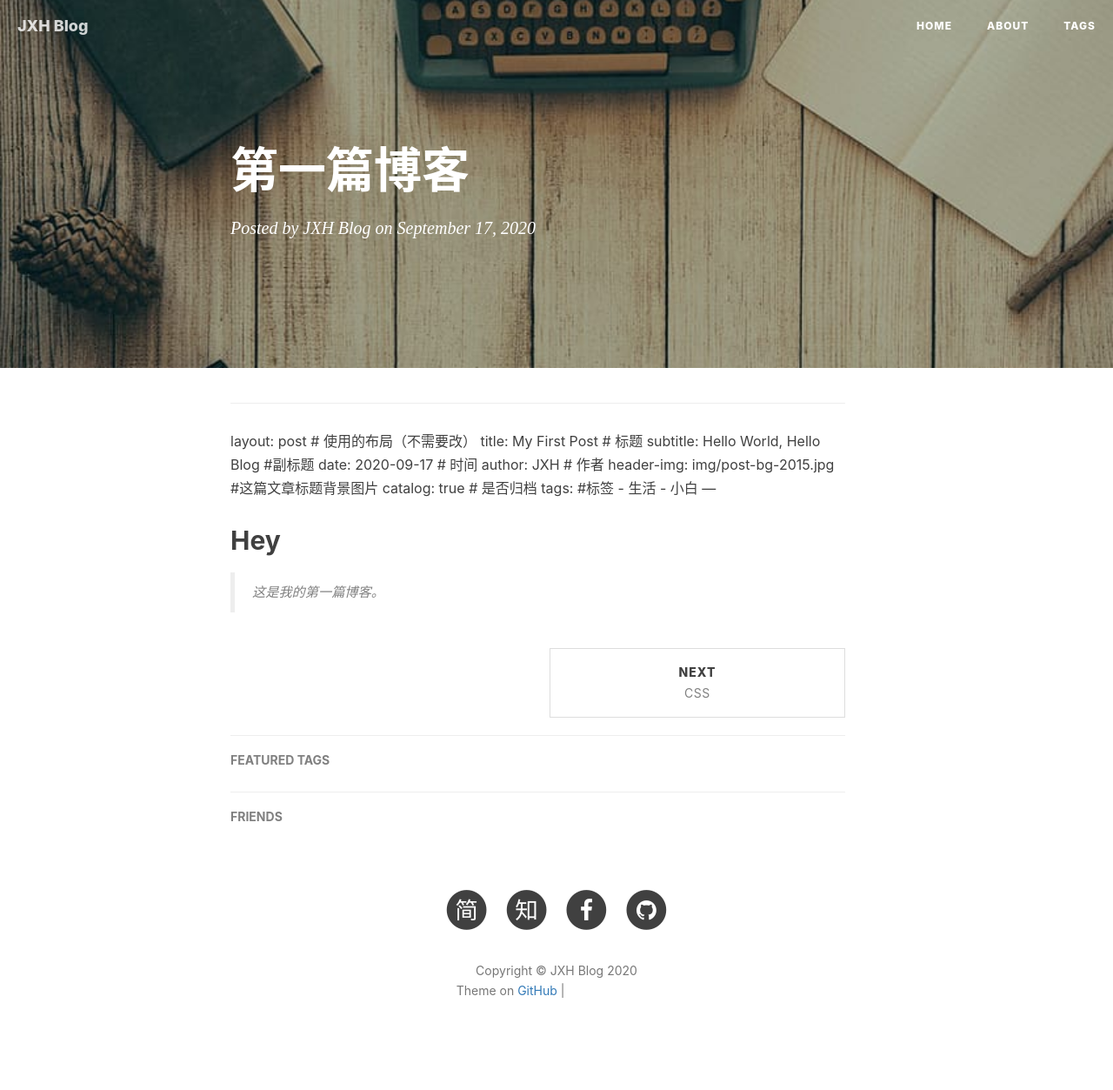
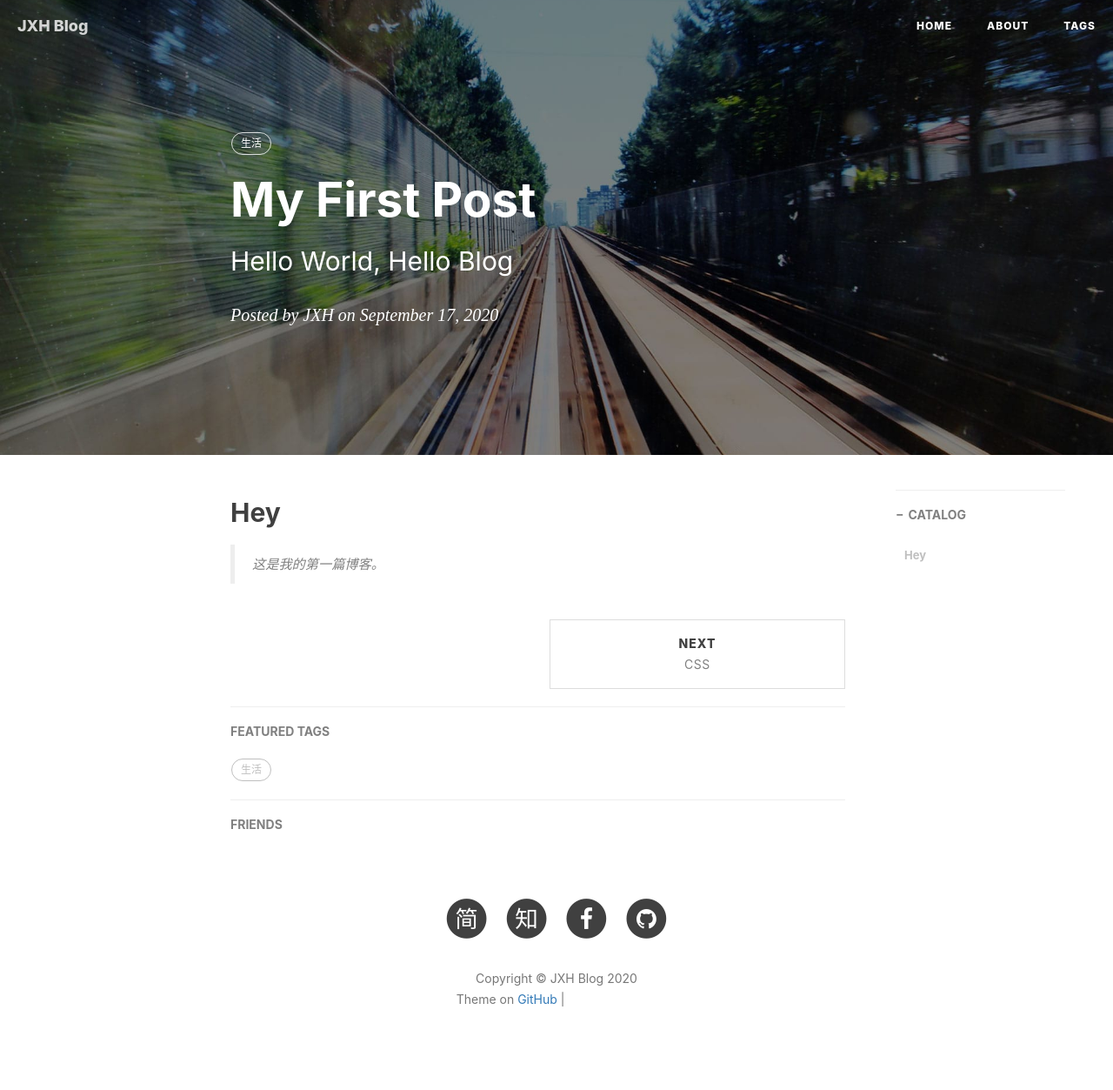
Before and after one commit to zyjxh/zyjxh.github.io, a Jekyll site: the page built from _posts/2020-09-17-第一篇博客.md, in a window 1280 px wide. Shown: the whole page at 87% size. Built offline with Jekyll 4.4.1, drawn with Linux system fonts in a browser that asks for light colours; nearby versions of some CDN libraries; our own code applies the rules of GitHub Pages for plain Markdown files; comment, search, counter and statistics services are not loaded; grey boxes are pictures that could not be loaded.

Commit message:
2020091801

```diff
--- a/_posts/2020-09-17-第一篇博客.md
+++ b/_posts/2020-09-17-第一篇博客.md
@@ -1,10 +1,3 @@
-<!--
- * @Description:
- * @Version: 2.0
- * @Autor: ZhengYun
- * @Date: 2020-09-17 17:13:56
- * @LastEditTime: 2020-09-18 16:31:56
--->
 ---
 layout:     post   				    # 使用的布局（不需要改）
 title:      My First Post 				# 标题
@@ -15,7 +8,6 @@ header-img: img/post-bg-2015.jpg 	#这篇文章标题背景图片
 catalog: true 						# 是否归档
 tags:								#标签
     - 生活
-    - 小白
 ---
 
 ## Hey
```
